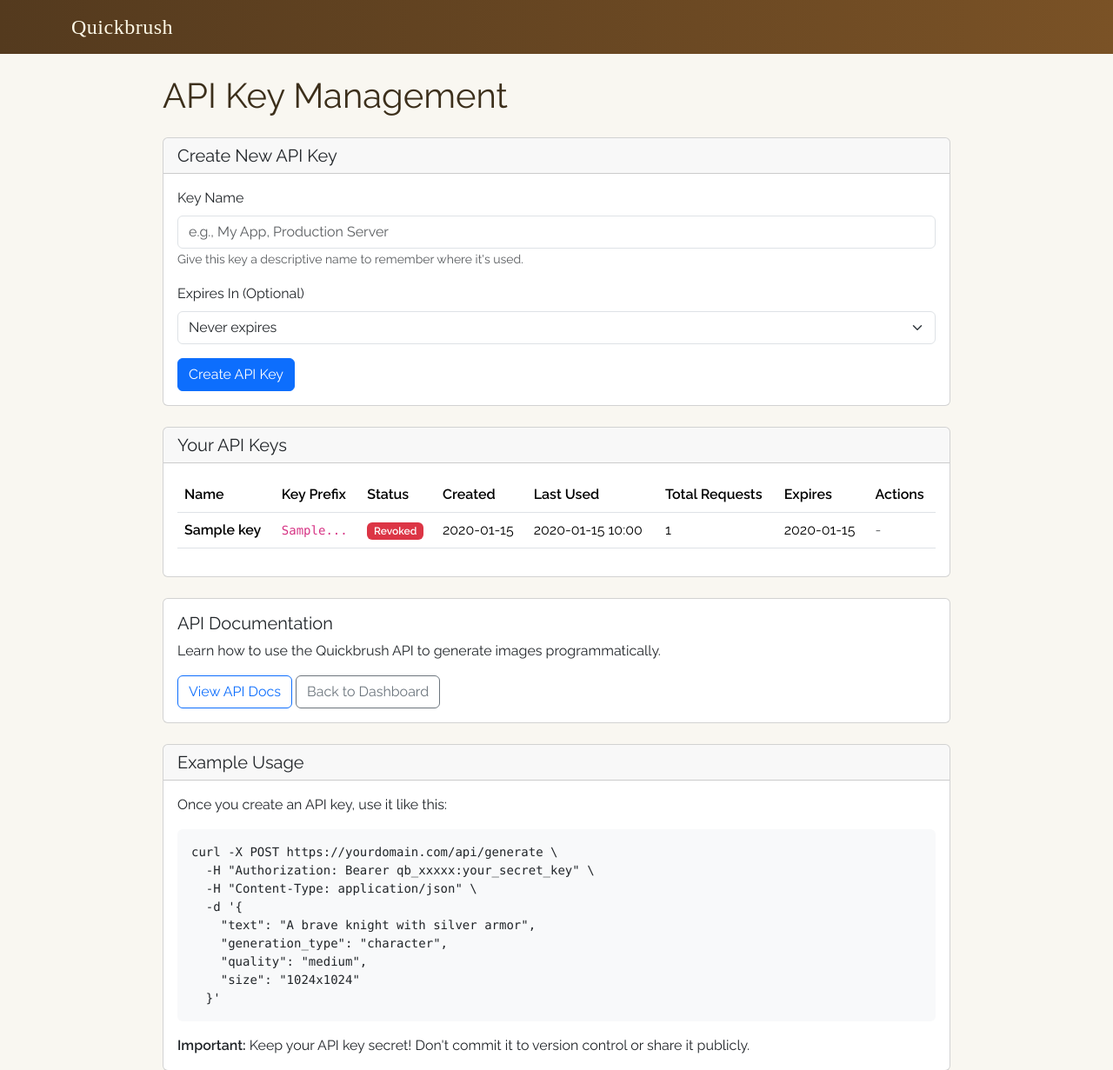
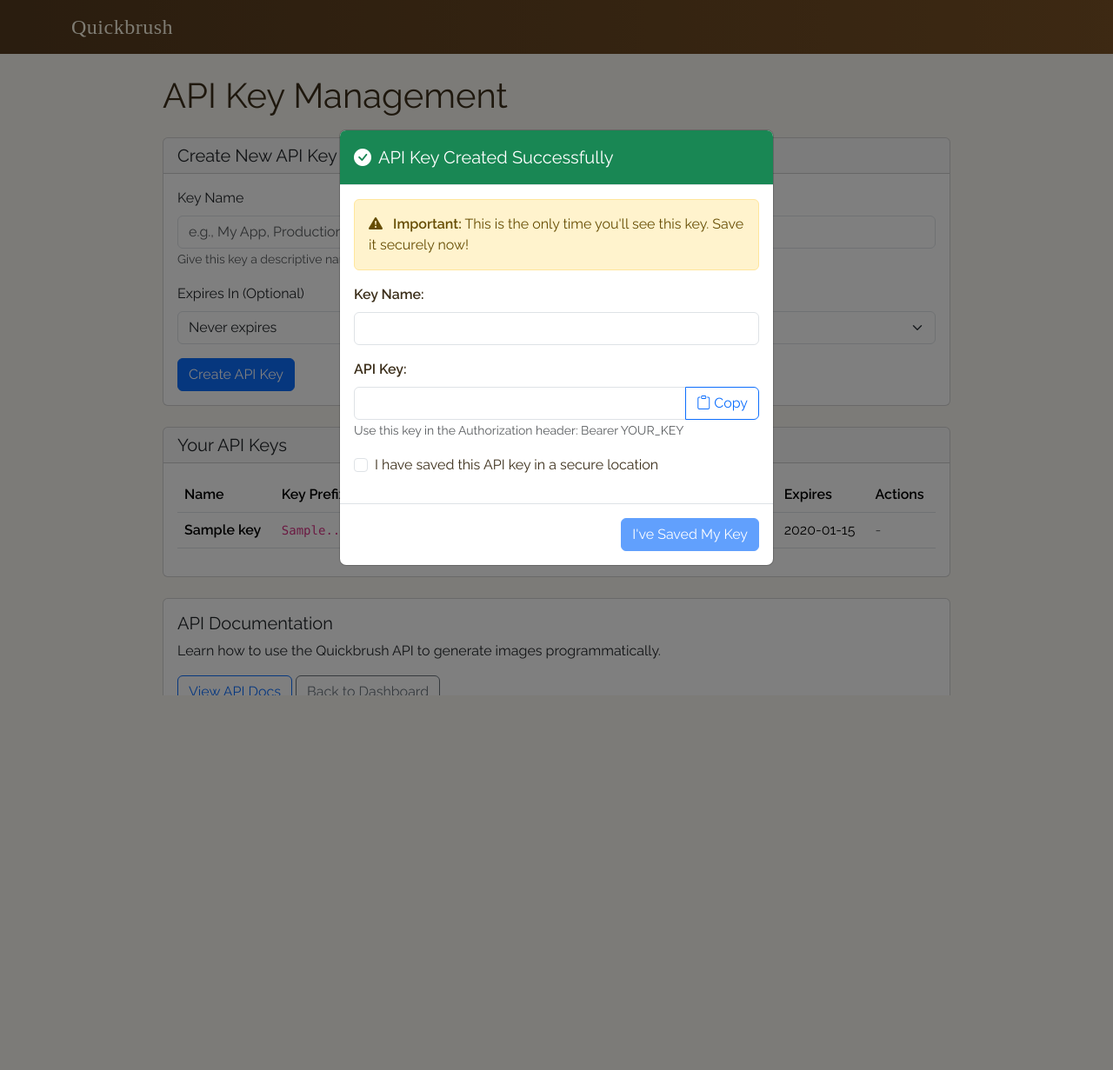
Before and after one commit to jaredraycoleman/quickbrush, a Flask app: template templates/api_keys.html in a window 1280 px wide. Shown: the top 1231 px of the page at 87% size. After the commit the page ends 800 px from the top, so only its background shows below. Run offline with Flask 3, Linux system fonts and the light colour scheme; the template is opened without the code that fills it: most values are stand-ins (such as "Sample title", 1, 10 or a date in 2020); some web fonts are replaced.

Commit message:
Adds copy/paste window for API Keys

```diff
--- a/app.py
+++ b/app.py
@@ -272,7 +272,17 @@ def api_keys_page():
 
     keys = get_user_api_keys(user, include_inactive=True)
 
-    return render_template("api_keys.html", api_keys=keys, user=user)
+    # Get newly created API key from session (if exists)
+    new_api_key = session.pop("new_api_key", None)
+    new_api_key_name = session.pop("new_api_key_name", None)
+
+    return render_template(
+        "api_keys.html",
+        api_keys=keys,
+        user=user,
+        new_api_key=new_api_key,
+        new_api_key_name=new_api_key_name
+    )
 
 
 @app.route("/api-keys/create", methods=["POST"])
@@ -296,8 +306,9 @@ def create_api_key_route():
         api_key, secret = create_api_key(user, name, expires_in_days)
         full_key = f"{api_key.key_id}:{secret}"
 
-        flash(f"API key created successfully! Key: {full_key}", "success")
-        flash("Save this key now - it won't be shown again!", "warning")
+        # Store the key temporarily in session to display in modal
+        session["new_api_key"] = full_key
+        session["new_api_key_name"] = name
 
         return redirect(url_for("api_keys_page"))
 
--- a/templates/api_keys.html
+++ b/templates/api_keys.html
@@ -140,4 +140,104 @@
         </div>
     </div>
 </div>
+
+<!-- API Key Created Modal -->
+<div class="modal fade" id="apiKeyModal" tabindex="-1" aria-labelledby="apiKeyModalLabel" aria-hidden="true" data-bs-backdrop="static" data-bs-keyboard="false">
+    <div class="modal-dialog modal-dialog-centered">
+        <div class="modal-content">
+            <div class="modal-header bg-success text-white">
+                <h5 class="modal-title" id="apiKeyModalLabel">
+                    <i class="bi bi-check-circle-fill me-2"></i>API Key Created Successfully
+                </h5>
+            </div>
+            <div class="modal-body">
+                <div class="alert alert-warning mb-3">
+                    <i class="bi bi-exclamation-triangle-fill me-2"></i>
+                    <strong>Important:</strong> This is the only time you'll see this key. Save it securely now!
+                </div>
+
+                <div class="mb-3">
+                    <label for="apiKeyName" class="form-label fw-bold">Key Name:</label>
+                    <input type="text" class="form-control" id="apiKeyName" readonly>
+                </div>
+
+                <div class="mb-3">
+                    <label for="apiKeyValue" class="form-label fw-bold">API Key:</label>
+                    <div class="input-group">
+                        <input type="text" class="form-control font-monospace" id="apiKeyValue" readonly>
+                        <button class="btn btn-outline-primary" type="button" id="copyButton">
+                            <i class="bi bi-clipboard"></i> Copy
+                        </button>
+                    </div>
+                    <small class="text-muted">Use this key in the Authorization header: Bearer YOUR_KEY</small>
+                </div>
+
+                <div class="form-check mb-3">
+                    <input class="form-check-input" type="checkbox" id="savedConfirmation">
+                    <label class="form-check-label" for="savedConfirmation">
+                        I have saved this API key in a secure location
+                    </label>
+                </div>
+            </div>
+            <div class="modal-footer">
+                <button type="button" class="btn btn-primary" id="closeModalButton" disabled>
+                    I've Saved My Key
+                </button>
+            </div>
+        </div>
+    </div>
+</div>
+
+<script>
+document.addEventListener('DOMContentLoaded', function() {
+    // Check if there's a new API key to display
+    const newApiKey = {{ new_api_key|tojson if new_api_key else 'null' }};
+    const newApiKeyName = {{ new_api_key_name|tojson if new_api_key_name else 'null' }};
+
+    if (newApiKey && newApiKeyName) {
+        // Populate modal with data
+        document.getElementById('apiKeyName').value = newApiKeyName;
+        document.getElementById('apiKeyValue').value = newApiKey;
+
+        // Show the modal
+        const modal = new bootstrap.Modal(document.getElementById('apiKeyModal'));
+        modal.show();
+
+        // Copy button functionality
+        document.getElementById('copyButton').addEventListener('click', function() {
+            const apiKeyInput = document.getElementById('apiKeyValue');
+            apiKeyInput.select();
+            apiKeyInput.setSelectionRange(0, 99999); // For mobile devices
+
+            navigator.clipboard.writeText(apiKeyInput.value).then(function() {
+                const copyButton = document.getElementById('copyButton');
+                const originalHTML = copyButton.innerHTML;
+                copyButton.innerHTML = '<i class="bi bi-check-lg"></i> Copied!';
+                copyButton.classList.remove('btn-outline-primary');
+                copyButton.classList.add('btn-success');
+
+                setTimeout(function() {
+                    copyButton.innerHTML = originalHTML;
+                    copyButton.classList.remove('btn-success');
+                    copyButton.classList.add('btn-outline-primary');
+                }, 2000);
+            }).catch(function(err) {
+                console.error('Failed to copy:', err);
+                alert('Failed to copy to clipboard. Please copy manually.');
+            });
+        });
+
+        // Enable close button only when checkbox is checked
+        document.getElementById('savedConfirmation').addEventListener('change', function() {
+            document.getElementById('closeModalButton').disabled = !this.checked;
+        });
+
+        // Close modal functionality
+        document.getElementById('closeModalButton').addEventListener('click', function() {
+            modal.hide();
+        });
+    }
+});
+</script>
+
 {% endblock %}
--- a/templates/base.html
+++ b/templates/base.html
@@ -4,6 +4,7 @@
   <meta charset="utf-8">
   <title>{{ title or "Quickbrush" }}</title>
   <link href="https://cdn.jsdelivr.net/npm/bootstrap@5.3.3/dist/css/bootstrap.min.css" rel="stylesheet">
+  <link rel="stylesheet" href="https://cdn.jsdelivr.net/npm/bootstrap-icons@1.11.3/font/bootstrap-icons.css">
   <link href="https://fonts.googleapis.com/css2?family=Marcellus+SC&family=Raleway:wght@400;600&display=swap" rel="stylesheet">
   <link rel="icon" type="image/x-icon" href="{{ url_for('static', filename='images/paintbrush.ico') }}">
   <style>
```
Also changed, not shown: TODO.md (added, +6 -0 lines).
